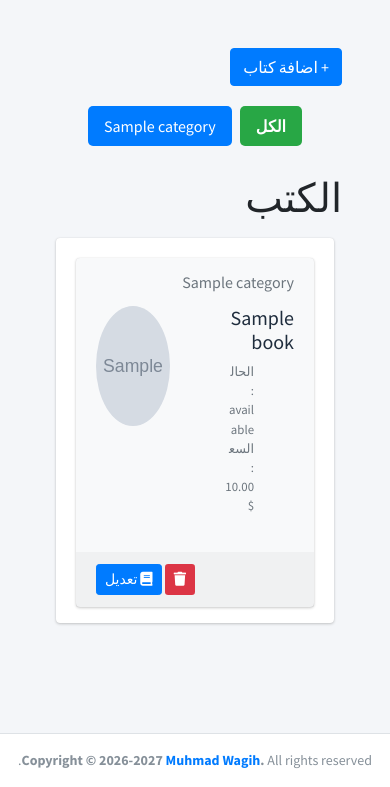
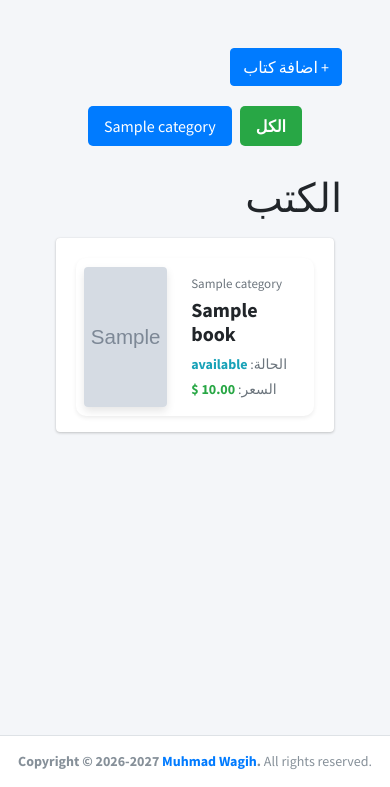
Before and after one commit to MohameedWagih/Library-Management-System, a Django app: page /books/ in a window 390 px wide. Shown: the part 57-844 px from the top of the page. Run offline with Django 5.2, Linux system fonts and the light colour scheme; a user stored in the database is signed in; tables that the repository leaves empty hold one stand-in row (values such as "Sample post"); grey boxes marked "Sample" are stand-in pictures; some libraries are stand-ins or nearby versions.

Commit message:
Fix book card responsive design on mobile

```diff
--- a/templates/pages/books.html
+++ b/templates/pages/books.html
@@ -72,48 +72,38 @@
 
 
                      {% for book in books %}
-                    <div   class="col-12 col-sm-6 col-md-4 bookhide book{{book.category.id}} book{{book.status}}">
-                      <div  id="" class="card bg-light">
-                        <div  class="card-header text-muted border-bottom-0">
-                         {{book.category}}
+                        <div class="col-12 col-md-6 col-lg-4 bookhide">
+                            <div class="card mb-3 shadow-sm" style="border-radius: 10px; overflow: hidden;">
+                                <div class="row no-gutters align-items-center" dir="rtl">
+
+                                    <div class="col-7 p-3 text-right">
+                                        <span class="text-muted d-block mb-1" style="font-size: 13px;">{{ book.category }}</span>
+                                        <h5 class="font-weight-bold mb-2">{{ book.title }}</h5>
+
+                                        <div class="mb-1" style="font-size: 14px;">
+                                            <span class="text-muted">الحالة: </span>
+                                            <strong class="text-info">{{ book.status }}</strong>
+                                        </div>
+
+                                        <div style="font-size: 14px;">
+                                            <span class="text-muted">السعر: </span>
+                                            <strong class="text-success">{{ book.price }} $</strong>
+                                        </div>
+                                    </div>
+
+                                    <div class="col-5 text-center p-2">
+                                        {% if book.photo_book %}
+                                            <img src="{{ book.photo_book.url }}" class="img-fluid rounded" style="height: 140px; width: 100px; object-fit: cover; box-shadow: 0 4px 8px rgba(0,0,0,0.1);" alt="غلاف الكتاب">
+                                        {% else %}
+                                            <div class="bg-light rounded d-flex justify-content-center align-items-center" style="height: 140px; width: 100px; margin: auto; border: 1px solid #ddd;">
+                                                <span class="text-muted" style="font-size: 12px;">بدون غلاف</span>
+                                            </div>
+                                        {% endif %}
+                                    </div>
+
+                                </div>
+                            </div>
                         </div>
-                        <div class="card-body pt-0">
-                          <div class="row">
-                            <div class="col-7">
-                              <h2 class="lead"><b>{{book.title}}</b></h2>
-                              <ul class="  fa-ul text-muted">
-                                <li class="small"><span class="fa-li"></span>الحالة: {{book.status}}</li>
-                                {% if book.price %}
-                                <li class="small"><span class="fa-li"></span>السعر: {{book.price}}$</li>
-                                {% elif book.rental_price_day %}
-                                <li class="small"><span class="fa-li"></span>في اليوم: {{book.rental_price_day}}$</li>
-                                {% endif %}
-                              </ul>
-                            </div>
-                            <div class="col-5 text-center">
-                              {% if book.photo_book %}
-                                <img style="height: 120px; width: 120px;"  src="{{book.photo_book.url}}" alt="" class="img-circle img-fluid">
-                              {% else %}
-                                <img style="height: 120px; width: 120px;"  src="{% static 'dist/img/photo1.png' %}" alt="" class="img-circle img-fluid">
-                              {% endif %}
-                              </div>
-                          </div>
-                        </div>
-                        <div class="card-footer">
-                          <div class="text-right">
-                            {% if request.user.is_authenticated %}
-                            <a href="{% url 'delete' book.id %}" class="btn btn-sm bg-danger">
-                              <i class="fas fa-trash"></i>
-                            </a>
-                            <a href="{% url 'update' book.id %}" class="btn btn-sm btn-primary">
-                              <i class="fas fa-book"></i> تعديل
-                            </a>
-                            {% endif %}
-                          </div>
-                        </div>
-                      </div>
-
-                    </div>
                     {% endfor %}
                      <!-- نهاية الكتاب -->
 
--- a/templates/pages/index.html
+++ b/templates/pages/index.html
@@ -188,7 +188,7 @@
               {% if book.photo_book %}
                 <div style="background: url({{book.photo_book.url}}); background-size: cover;" class="widget-user-header bg-info">
               {% else %}
-                <div  class="widget-user-header bg-info">
+                <div  class="widget-user-header bg-info" >
               {% endif %}
                   <h3 class="widget-user-username">{{ book.title }}</h3>
                   <h5 class="widget-user-desc">{{ book.author }}</h5>
--- a/templates/parts/footer.html
+++ b/templates/parts/footer.html
@@ -1,7 +1,7 @@
 <!-- في المكان ده هحط footer -->
       <!-- Main Footer -->
-  <footer class="main-footer text-center text-wrap p-3" style="font-size: 14px;">
-    <strong>Copyright &copy; 2026-2027 <a target="_blank" href="https://www.linkedin.com/in/muhmad-wagih-701210250">Muhmad Wagih</a>.</strong>
+<footer class="main-footer" style="padding: 15px; font-size: 14px; text-align: center; direction: ltr; width: 100%; overflow: hidden;">
+      <strong>Copyright &copy; 2026-2027 <a target="_blank" href="https://www.linkedin.com/in/muhmad-wagih-701210250">Muhmad Wagih</a>.</strong>
     All rights reserved.
     <div class="float-right d-none d-sm-inline-block">
         <a target="_blank" href="https://www.facebook.com/profile.php?id=100028334749829"><i class="fab fa-lg ml-1 fa-facebook"></i></a>
```
